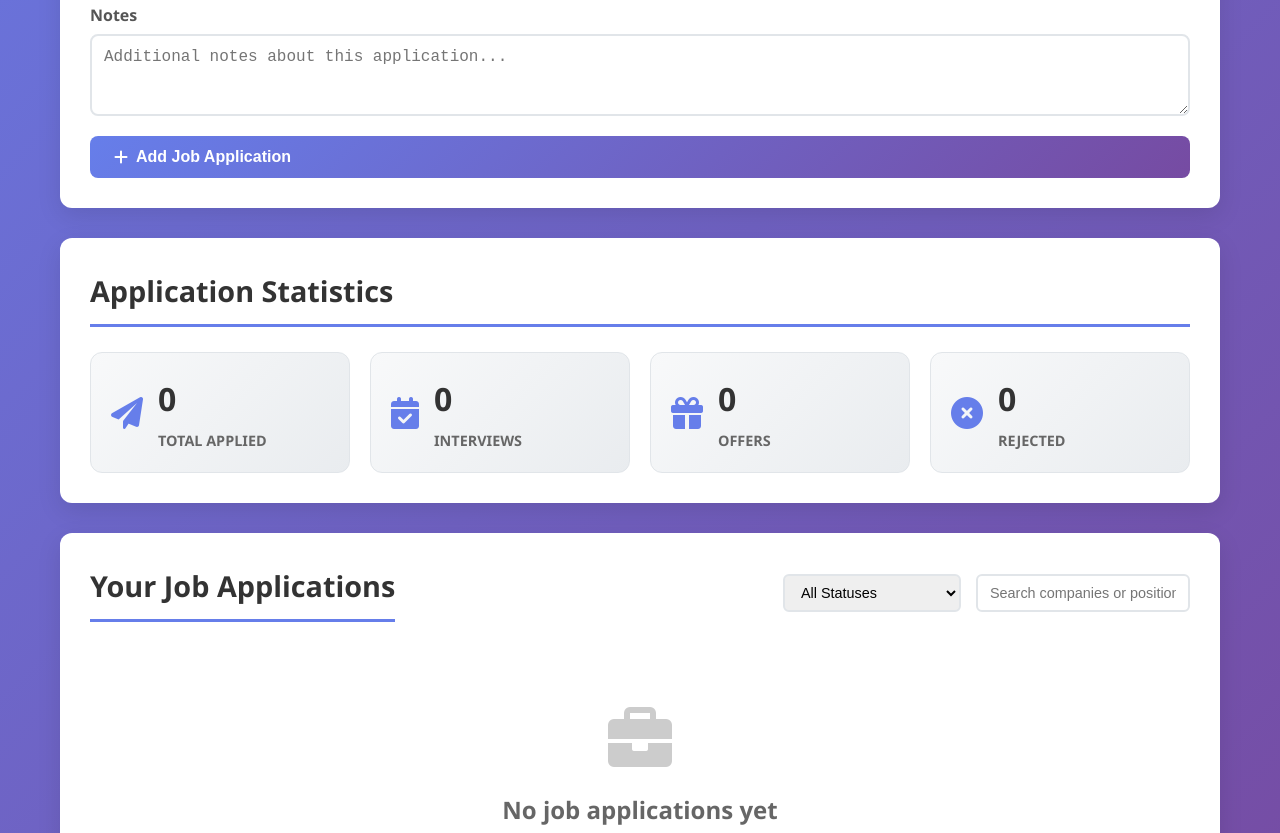
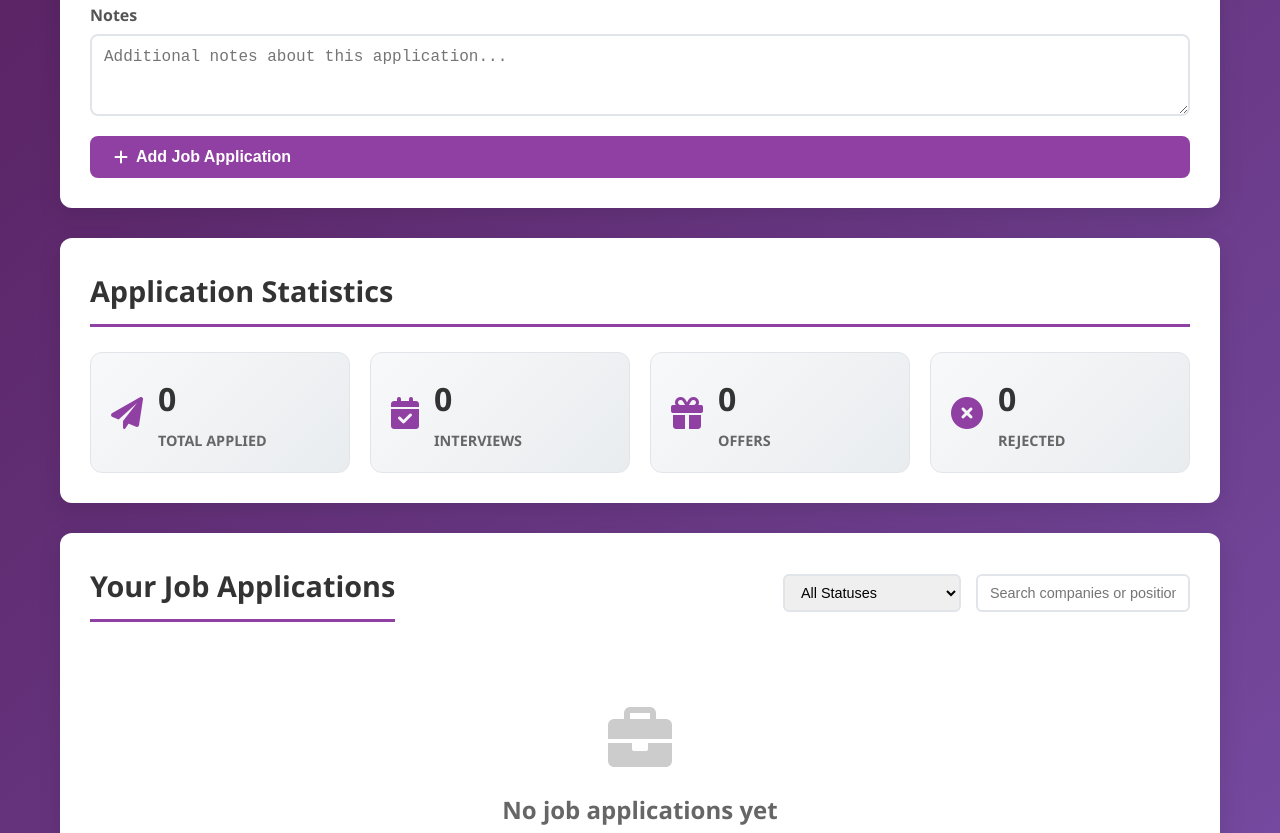
Before and after one commit to Khushi740/job_tracker, a plain HTML site: page frontend/public/index.html in a window 1280 px wide. Shown: the part 704-1537 px from the top of the page. Drawn offline with Linux system fonts and the light colour scheme; a script that the page names is missing.

Commit message:
made changes in css

```diff
--- a/frontend/public/style.css
+++ b/frontend/public/style.css
@@ -8,8 +8,8 @@
 body {
     font-family: 'Segoe UI', Tahoma, Geneva, Verdana, sans-serif;
     line-height: 1.6;
-    color: #333;
-    background: linear-gradient(135deg, #667eea 0%, #764ba2 100%);
+    color: rgb(54, 8, 66);
+    background: linear-gradient(135deg, #521852 0%, #764ba2 100%);
     min-height: 100vh;
 }
 
@@ -51,12 +51,12 @@ header p {
     color: #333;
     margin-bottom: 25px;
     font-size: 1.8rem;
-    border-bottom: 3px solid #667eea;
+    border-bottom: 3px solid rgb(143, 64, 162);
     padding-bottom: 10px;
 }
 
 .job-form {
-    display: grid;
+    display:grid;
     gap: 20px;
 }
 
@@ -91,7 +91,7 @@ header p {
 .form-group select:focus,
 .form-group textarea:focus {
     outline: none;
-    border-color: #667eea;
+    border-color:  rgb(143, 64, 162);
     box-shadow: 0 0 0 3px rgba(102, 126, 234, 0.1);
 }
 
@@ -116,7 +116,7 @@ header p {
 }
 
 .btn-primary {
-    background: linear-gradient(135deg, #667eea 0%, #764ba2 100%);
+    background:  rgb(143, 64, 162);
     color: white;
 }
 
@@ -167,7 +167,7 @@ header p {
     color: #333;
     margin-bottom: 25px;
     font-size: 1.8rem;
-    border-bottom: 3px solid #667eea;
+    border-bottom: 3px solid  rgb(143, 64, 162);;
     padding-bottom: 10px;
 }
 
@@ -194,7 +194,7 @@ header p {
 
 .stat-icon {
     font-size: 2rem;
-    color: #667eea;
+    color:  rgb(143, 64, 162);;
 }
 
 .stat-info h3 {
@@ -231,7 +231,7 @@ header p {
 .jobs-header h2 {
     color: #333;
     font-size: 1.8rem;
-    border-bottom: 3px solid #667eea;
+    border-bottom: 3px solid  rgb(143, 64, 162);
     padding-bottom: 10px;
 }
 
@@ -252,7 +252,7 @@ header p {
 .filter-controls select:focus,
 .filter-controls input:focus {
     outline: none;
-    border-color: #667eea;
+    border-color:  rgb(143, 64, 162);;
 }
 
 /* Jobs List */
```
